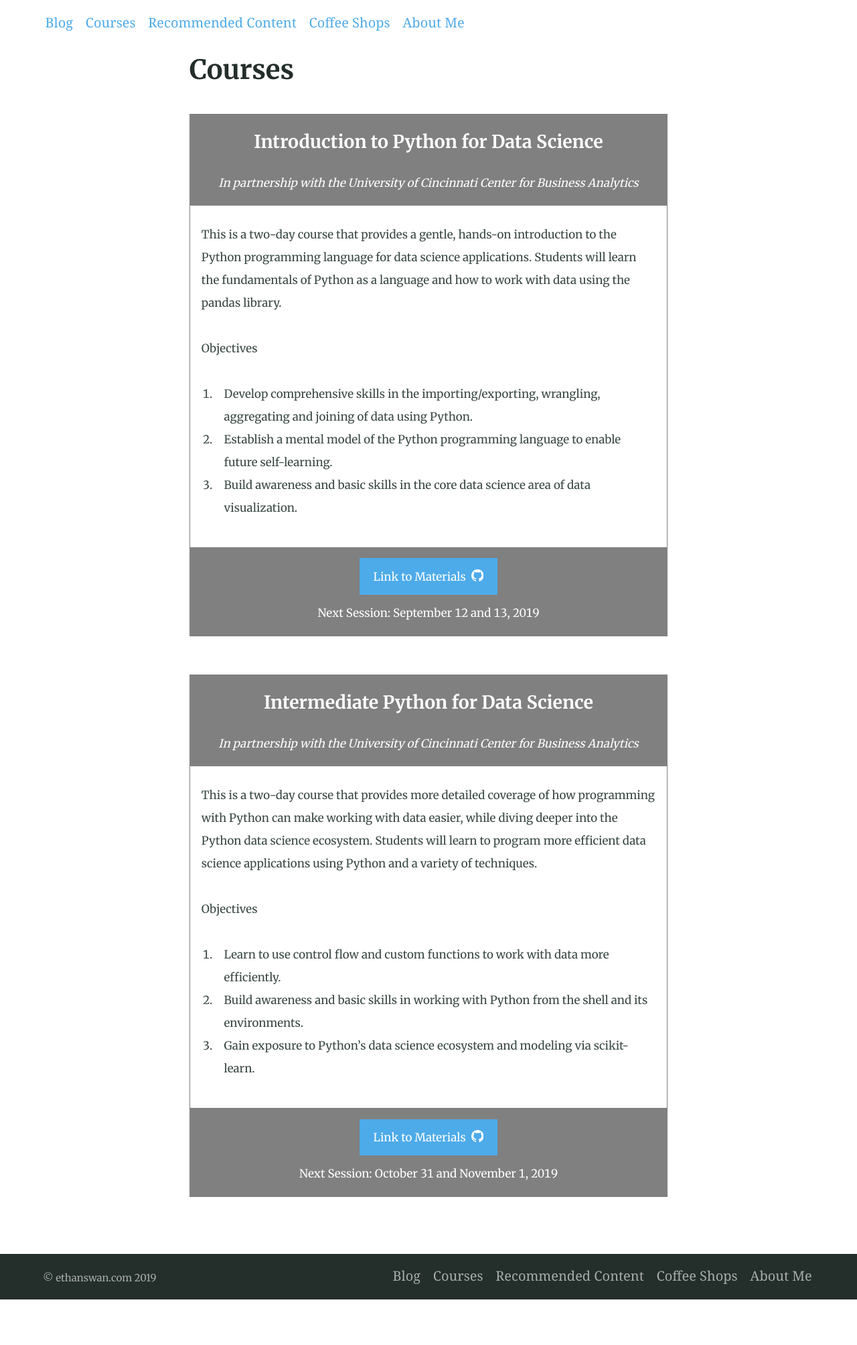
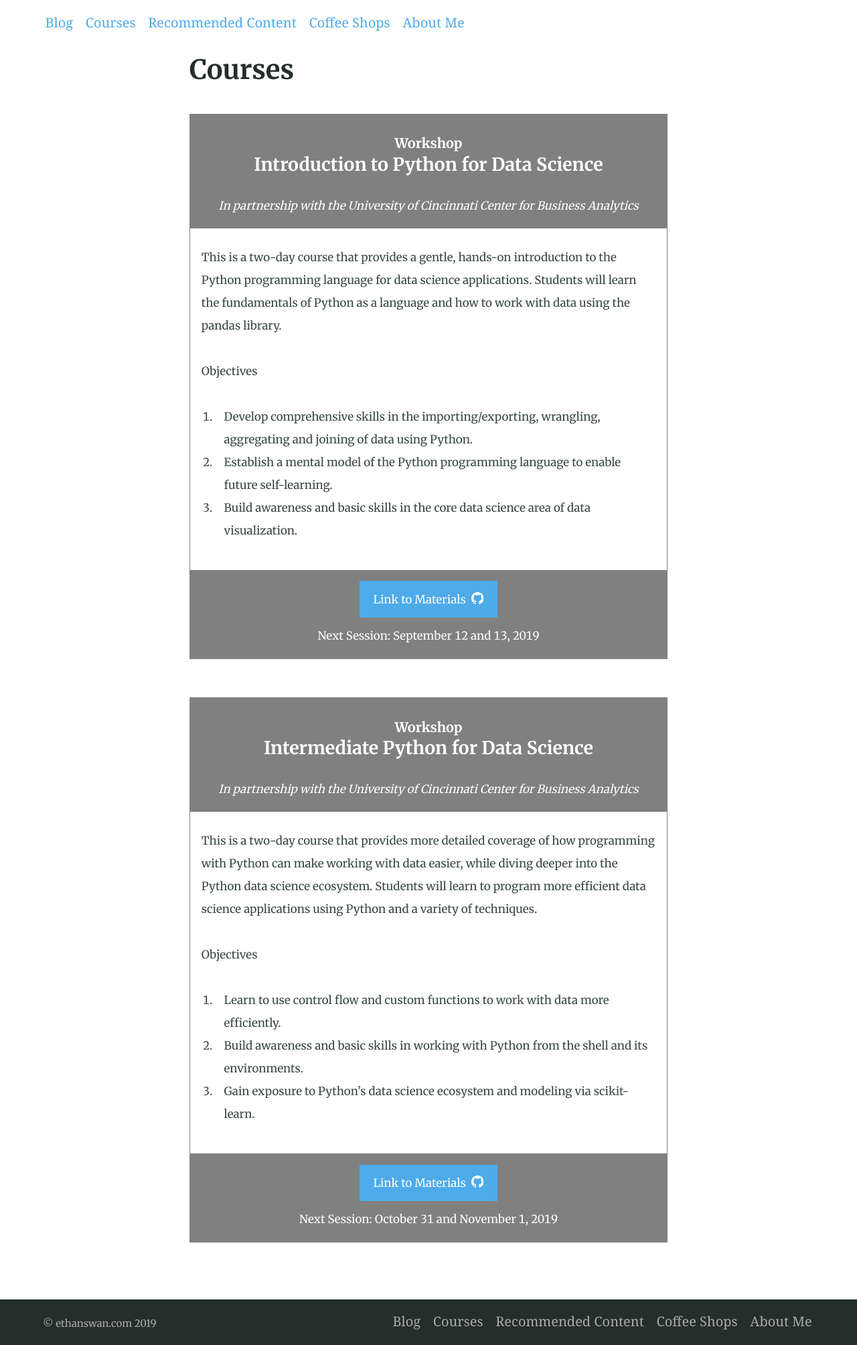
Before and after one commit to eswan18/ethanswan.com, a Jekyll site: the page built from courses.md, in a window 1280 px wide. Shown: the whole page at 67% size. Built offline with Jekyll 4.4.1, drawn with Linux system fonts in a browser that asks for light colours; before the commit the page ends 1940 px from its top, so only the background shows below that.

Commit message:
Add course type to course page.

```diff
--- a/assets/styles.scss
+++ b/assets/styles.scss
@@ -95,7 +95,7 @@ table.training-courses td {
     vertical-align: top;
     padding: 1em;
 }
-td.course-name, td.course-upcoming-date, td.course-name h4 {
+td.course-name, td.course-upcoming-date, td.course-name h4, td.course-name h6 {
     background-color: gray;
     color: white;
     text-align: center;
--- a/courses.md
+++ b/courses.md
@@ -7,6 +7,9 @@ title: Courses
 {% for course in site.courses %}
 <table class="training-courses"><tr>
 <td class="course-name">
+  {% if course.type %}
+  <h6>{{ course.type }}</h6>
+  {% endif %}
   <h4>{{ course.name }}</h4>
   {% if course.subtitle %}
   <br><i>{{ course.subtitle }}</i>
```
Also changed, not shown: _courses/00-intro-to-python-for-ds.md (+1 -0 lines), _courses/01-intermediate-python-for-ds.md (+1 -0 lines).
